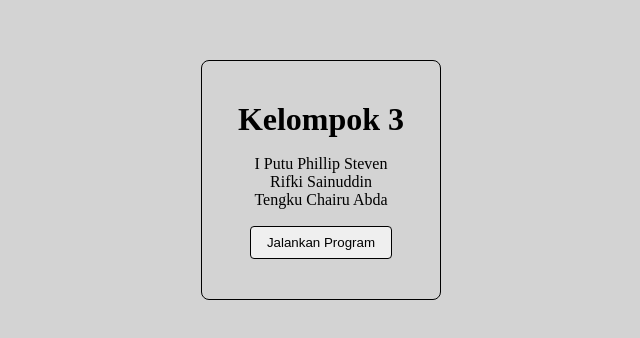
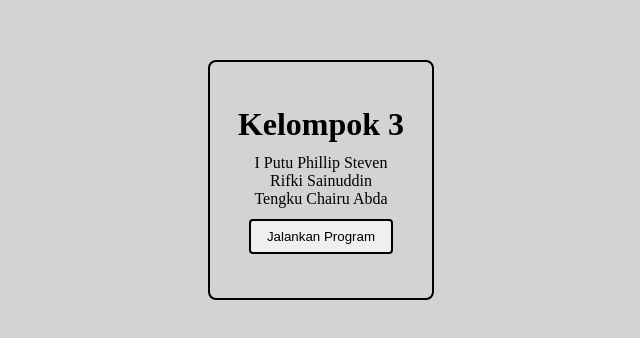
Before and after one commit to Chairuabda/excercise-14, a plain HTML site: page index.html in a window 1280 px wide. Shown: the part 220-558 px from the top of the page, without its empty margins (319-959 px from the left). Drawn offline with Linux system fonts and the light colour scheme.

Commit message:
update stylesheet

```diff
--- a/stylesheet.scss
+++ b/stylesheet.scss
@@ -13,17 +13,21 @@ body {
   justify-content: center;
   background-color: lightgray;
   text-align: center;
+  padding: 16px;
   main.container {
     text-align: center;
-    width: 240px;
-    height: 240px;
+    max-width: 240px;
+    min-height: 240px;
     padding: 40px 24px;
     border-radius: 8px;
-    border: 1px solid black;
+    border: 2px solid black;
     display: flex;
     flex-direction: column;
     align-items: center;
     justify-content: space-between;
+    h1 {
+      margin: 4px;
+    }
     ul {
       display: flex;
       flex-direction: column;
@@ -34,9 +38,10 @@ body {
       }
     }
     button {
+      margin: 4px;
       padding: 8px 16px;
       outline: none;
-      border: 1px solid black;
+      border: 2px solid black;
       border-radius: 4px;
     }
     button:hover {
```
Also changed, not shown: stylesheet.css, 1 other file.
